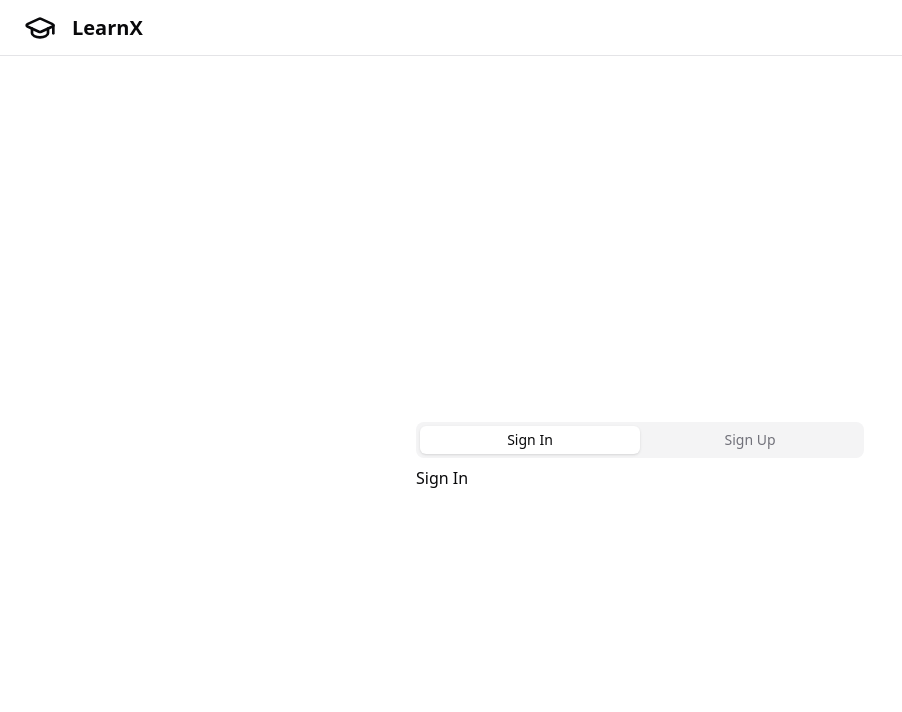
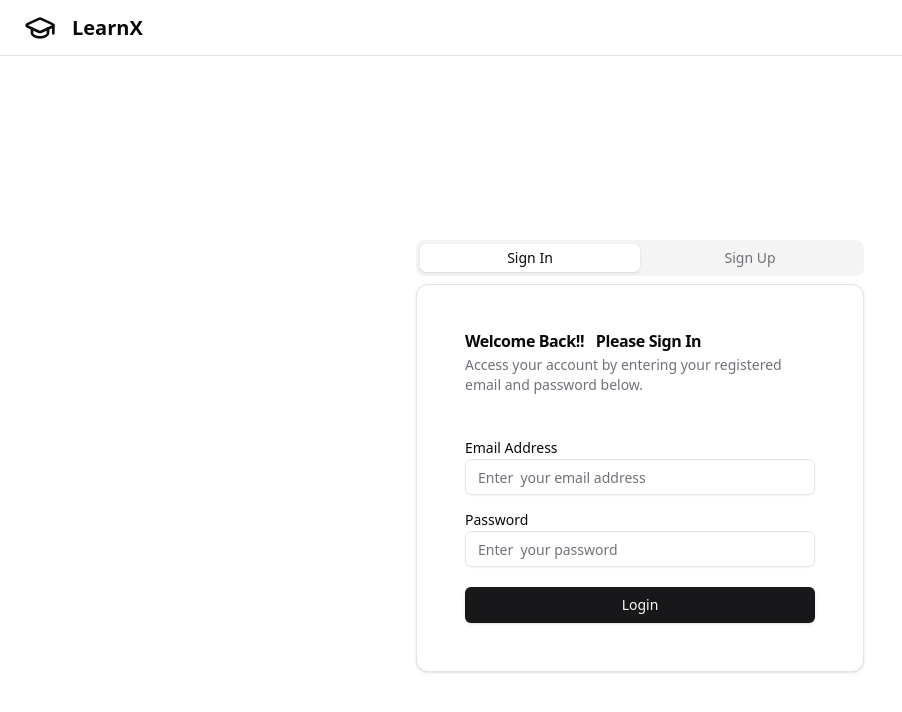
Before and after one commit to Mahesh0426/full_stack-E-lms, a React (Vite) app in the folder client/: page /auth in a window 1280 px wide. Shown: the top 712 px of the page, without its empty margins (0-902 px from the left). Built offline with nearby package versions, Linux system fonts and the light colour scheme.

Commit message:
signin and signUP implemented

```diff
--- a/client/src/App.jsx
+++ b/client/src/App.jsx
@@ -1,6 +1,6 @@
 import { Route, Routes } from "react-router-dom";
 import "./App.css";
-import AuthPage from "./pages/auth/Index";
+import AuthPage from "./pages/authPage/AuthPage";
 
 function App() {
   return (
--- /dev/null
+++ b/client/src/components/common-form/CommonForm.jsx
@@ -0,0 +1,30 @@
+import React from "react";
+import { Button } from "../ui/button";
+import FormControl from "./form-control";
+
+const CommonForm = (props) => {
+  const {
+    handleOnSubmit,
+    buttonText,
+    formControls = [],
+    formData,
+    setFormData,
+  } = props;
+
+  return (
+    <form onSubmit={handleOnSubmit}>
+      {/* form controls here */}
+      <FormControl
+        formControls={formControls}
+        formData={formData}
+        setFormData={setFormData}
+      />
+
+      <Button type="submit" className="mt-5 w-full">
+        {buttonText || "submit"}
+      </Button>
+    </form>
+  );
+};
+
+export default CommonForm;
--- a/client/src/components/common-form/form-control.jsx
+++ b/client/src/components/common-form/form-control.jsx
@@ -1,24 +1,71 @@
 import React from "react";
 import { Label } from "../ui/label";
+import { Input } from "../ui/input";
+import { Select, SelectContent, SelectItem, SelectTrigger } from "../ui/select";
+import { Textarea } from "../ui/textarea";
 
 const FormControl = (props) => {
   const { formControls = [], formData, setFormData } = props;
 
+  // Function to render different form control types
   function renderComponentByType(getControlItem) {
-    switch (key) {
-      case value:
-        break;
+    let element = null;
 
-      default:
-        break;
+    if (getControlItem.componentType === "input") {
+      element = (
+        <Input
+          id={getControlItem.name}
+          name={getControlItem.name}
+          placeholder={getControlItem.placeholder}
+          type={getControlItem.type}
+        />
+      );
+    } else if (getControlItem.componentType === "select") {
+      element = (
+        <Select>
+          <SelectTrigger className="w-full">
+            <SelectValue placeholder={getControlItem.label} />
+          </SelectTrigger>
+          <SelectContent>
+            {getControlItem.options && getControlItem.options.length > 0
+              ? getControlItem.options.map((optionItem) => (
+                  <SelectItem key={optionItem.id}>
+                    {optionItem.label}
+                  </SelectItem>
+                ))
+              : null}
+          </SelectContent>
+        </Select>
+      );
+    } else if (getControlItem.componentType === "textarea") {
+      element = (
+        <Textarea
+          id={getControlItem.name}
+          name={getControlItem.name}
+          placeholder={getControlItem.placeholder}
+        />
+      );
+    } else {
+      // Default case if none of the above match
+      element = (
+        <Input
+          id={getControlItem.name}
+          name={getControlItem.name}
+          placeholder={getControlItem.placeholder}
+          type={getControlItem.type}
+        />
+      );
     }
+    // Return the rendered element
+    return element;
   }
+
   return (
     <div className="flex flex-col gap-3">
       {formControls.map((controleItem) => (
         <div key={controleItem.name}>
           <Label htmlFor={controleItem.name}>{controleItem.label}</Label>
-          renderComponentByType(controleItem)
+          {renderComponentByType(controleItem)}
         </div>
       ))}
     </div>
--- a/client/src/components/common-form/index.jsx
+++ /dev/null
@@ -1,14 +0,0 @@
-import React from "react";
-import { Button } from "../ui/button";
-
-const CommonForm = (props) => {
-  const { handleOnsubmit, buttonText } = props;
-  return (
-    <form onSubmit={handleOnsubmit}>
-      {/* form controls here */}
-      <Button type="submit">{buttonText || "submit"}</Button>
-    </form>
-  );
-};
-
-export default CommonForm;
--- a/client/src/config/index.js
+++ b/client/src/config/signUpFormControls.js
@@ -8,7 +8,7 @@ export const signUpFormControls = [
     required: true,
   },
   {
-    name: "email",
+    name: "userEmail",
     label: "Email Address",
     type: "email",
     placeholder: "Enter  your email address",
@@ -32,3 +32,33 @@ export const signUpFormControls = [
     required: true,
   },
 ];
+
+export const signInFormControls = [
+  {
+    name: "userEmail",
+    label: "Email Address",
+    type: "email",
+    placeholder: "Enter  your email address",
+    componentType: "input",
+    required: true,
+  },
+  {
+    name: "password",
+    label: "Password",
+    type: "password",
+    placeholder: "Enter  your password",
+    componentType: "input",
+    required: true,
+  },
+];
+
+export const initialSignInFormData = {
+  userEmail: "",
+  password: "",
+};
+
+export const initialSignUpFormData = {
+  userName: "",
+  userEmail: "",
+  password: "",
+};
--- a/client/src/context/auth-context/authContect.jsx
+++ b/client/src/context/auth-context/authContect.jsx
@@ -1,7 +1,25 @@
-import { createContext } from "react";
+import {
+  initialSignInFormData,
+  initialSignUpFormData,
+} from "@/config/signUpFormControls";
+import { createContext, useState } from "react";
 
 export const AuthContext = createContext(null);
 
 export default function AuthProvider({ children }) {
-  return <AuthContext.Provider value={{}}>{children}</AuthContext.Provider>;
+  const [signInFormData, setSignInFormData] = useState(initialSignInFormData);
+  const [signUpFormData, setSignUpFormData] = useState(initialSignUpFormData);
+
+  return (
+    <AuthContext.Provider
+      value={{
+        signInFormData,
+        setSignInFormData,
+        signUpFormData,
+        setSignUpFormData,
+      }}
+    >
+      {children}
+    </AuthContext.Provider>
+  );
 }
--- a/client/src/pages/auth/Index.jsx
+++ /dev/null
@@ -1,41 +0,0 @@
-import { Tabs, TabsContent, TabsList, TabsTrigger } from "@/components/ui/tabs";
-import { GraduationCap } from "lucide-react";
-import { useState } from "react";
-import { Link } from "react-router-dom";
-
-const AuthPage = () => {
-  const [activeTab, setActiveTab] = useState("signin");
-
-  //hanlde on Tab change
-  const handleOnTabChange = (tab) => {
-    setActiveTab(tab);
-  };
-
-  return (
-    <div className=" flex flex-col min-h-screen">
-      <header className="px-4 lg:px-6 h-14 flex items-center border-b">
-        <Link to={"/"} className="flex items-center justify-center">
-          <GraduationCap className="h-8 w-8 mr-4" />
-          <span className="font-extrabold text-xl">LearnX</span>
-        </Link>
-      </header>
-      <div className="flex items-center justify-center min-h-screen bg-background~">
-        <Tabs
-          value={activeTab}
-          defaultValue="signin"
-          onValueChange={handleOnTabChange}
-          className="w-full max-w-md"
-        >
-          <TabsList className="grid w-full grid-cols-2">
-            <TabsTrigger value="signin">Sign In</TabsTrigger>
-            <TabsTrigger value="signup">Sign Up</TabsTrigger>
-          </TabsList>
-          <TabsContent value="signin">Sign In</TabsContent>
-          <TabsContent value="signup">Sign Up</TabsContent>
-        </Tabs>
-      </div>
-    </div>
-  );
-};
-
-export default AuthPage;
--- /dev/null
+++ b/client/src/pages/authPage/AuthPage.jsx
@@ -0,0 +1,107 @@
+import CommonForm from "@/components/common-form/CommonForm";
+import {
+  Card,
+  CardContent,
+  CardDescription,
+  CardHeader,
+  CardTitle,
+} from "@/components/ui/card";
+
+import { Tabs, TabsContent, TabsList, TabsTrigger } from "@/components/ui/tabs";
+import {
+  signInFormControls,
+  signUpFormControls,
+} from "@/config/signUpFormControls";
+import { AuthContext } from "@/context/auth-context/authContect";
+import { GraduationCap } from "lucide-react";
+import { useContext, useState } from "react";
+import { Link } from "react-router-dom";
+
+const AuthPage = () => {
+  const [activeTab, setActiveTab] = useState("signin");
+
+  //get the form control from context provider
+  const {
+    signInFormData,
+    setSignInFormData,
+    signUpFormData,
+    setSignUpFormData,
+  } = useContext(AuthContext);
+
+  //hanlde on Tab change
+  const handleOnTabChange = (tab) => {
+    setActiveTab(tab);
+  };
+
+  return (
+    <div className=" flex flex-col min-h-screen">
+      <header className="px-4 lg:px-6 h-14 flex items-center border-b">
+        <Link to={"/"} className="flex items-center justify-center">
+          <GraduationCap className="h-8 w-8 mr-4" />
+          <span className="font-extrabold text-xl">LearnX</span>
+        </Link>
+      </header>
+      <div className="flex items-center justify-center min-h-screen bg-background~">
+        <Tabs
+          value={activeTab}
+          defaultValue="signin"
+          onValueChange={handleOnTabChange}
+          className="w-full max-w-md"
+        >
+          <TabsList className="grid w-full grid-cols-2">
+            <TabsTrigger value="signin">Sign In</TabsTrigger>
+            <TabsTrigger value="signup">Sign Up</TabsTrigger>
+          </TabsList>
+          <TabsContent value="signin">
+            {/*  using card here  */}
+
+            <Card className="p-6 space-y-4">
+              <CardHeader>
+                <CardTitle>
+                  Welcome Back!! <span className="ml-2" />
+                  Please Sign In
+                </CardTitle>
+                <CardDescription>
+                  Access your account by entering your registered email and
+                  password below.
+                </CardDescription>
+              </CardHeader>
+              <CardContent className="space-y-2">
+                <CommonForm
+                  formControls={signInFormControls}
+                  buttonText={"Login"}
+                  formData={signInFormData}
+                  setFormData={setSignInFormData}
+                />
+              </CardContent>
+            </Card>
+          </TabsContent>
+          <TabsContent value="signup">
+            {/*  using card here  */}
+            <Card className="p-6 space-y-4">
+              <CardHeader>
+                <CardTitle>
+                  Join Us!! <span className="ml-2" /> Create Your Account
+                </CardTitle>
+                <CardDescription>
+                  Fill in your details below to sign up and start your journey
+                  with us.
+                </CardDescription>
+              </CardHeader>
+              <CardContent className="space-y-2">
+                <CommonForm
+                  formControls={signUpFormControls}
+                  buttonText={"Sign up"}
+                  formData={signUpFormData}
+                  setFormData={setSignUpFormData}
+                />
+              </CardContent>
+            </Card>
+          </TabsContent>
+        </Tabs>
+      </div>
+    </div>
+  );
+};
+
+export default AuthPage;
```
